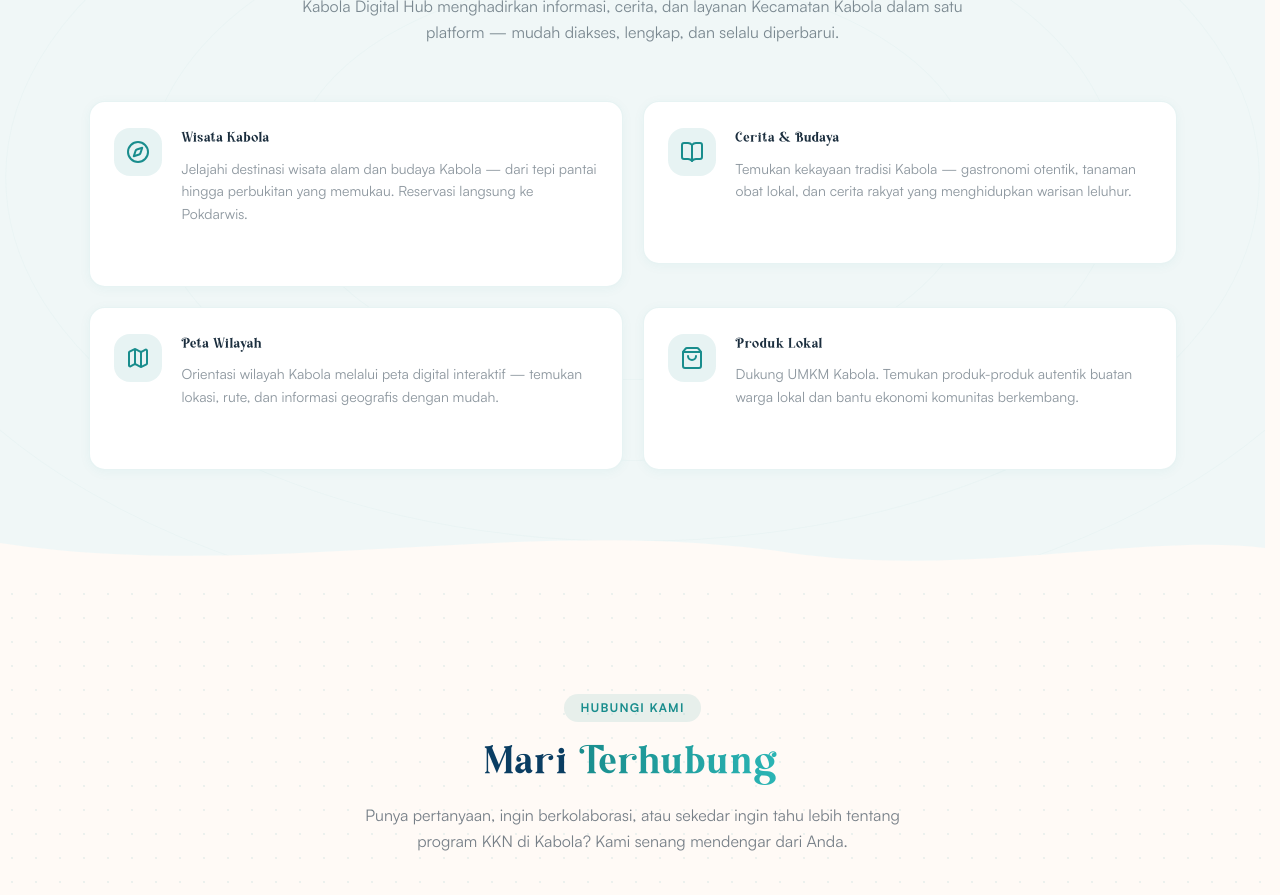
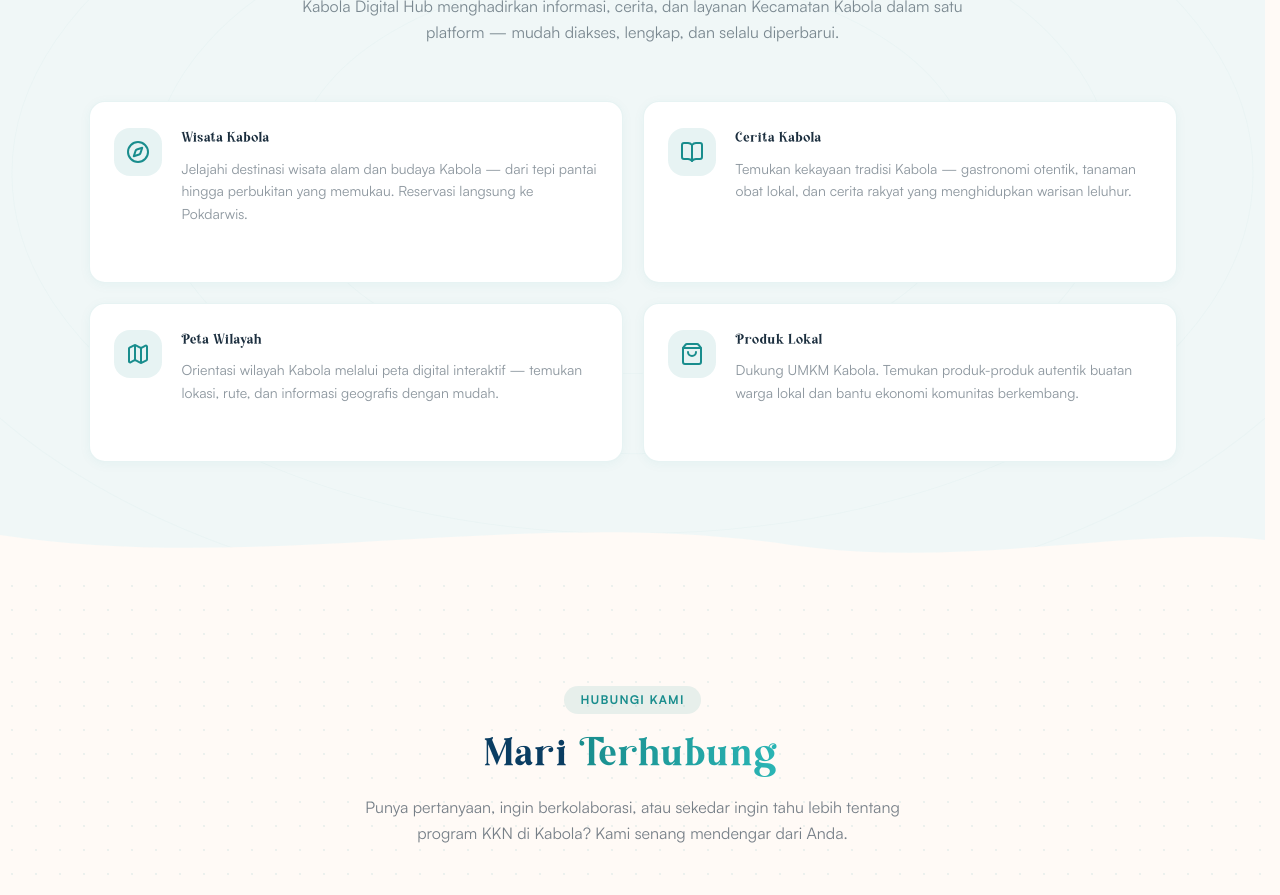
Before and after one commit to alorcaritakknugm/kabola-digital-hub, a Next.js app: page / in a window 1280 px wide. Shown: the part 2500-3395 px from the top of the page. Built offline with nearby package versions, Linux system fonts and the light colour scheme.

Commit message:
style(ui): standardize tourism header and landing page cards

```diff
--- a/app/umkm/page.tsx
+++ b/app/umkm/page.tsx
@@ -25,7 +25,7 @@ export default async function UmkmPage() {
             <span className="inline-block bg-white/10 text-white/60 text-xs font-bold tracking-widest uppercase px-4 py-1.5 rounded-full mb-4 border border-white/10">
               Kecamatan Kabola · Ekonomi Lokal
             </span>
-            <h1 className="font-title text-4xl md:text-5xl text-white mb-4">Katalog Visual UMKM</h1>
+            <h1 className="font-title text-4xl md:text-5xl text-white mb-4">Katalog Visual <span className="text-kabola-teal-light">UMKM</span></h1>
             <p className="text-white/60 max-w-lg mx-auto text-sm leading-relaxed">
               Dokumentasi produk lokal UMKM Kabola. Dukung ekonomi lokal dengan membeli langsung dari para perajin dan pembuatnya.
             </p>
--- a/components/pages/Tourism.tsx
+++ b/components/pages/Tourism.tsx
@@ -8,6 +8,7 @@ import {
   ArrowRight,
   PhoneCall,
   QrCode,
+  Map,
 } from "lucide-react";
 
 function StarRating({ rating }: { rating: number }) {
@@ -38,6 +39,9 @@ export default function Tourism({ wisataList = [] }: { wisataList?: any[] }) {
 
         <div className="container mx-auto px-4 md:px-8 max-w-6xl relative z-10 text-center">
           <SlideUp delay={0}>
+            <div className="w-16 h-16 rounded-2xl bg-white/10 border border-white/20 flex items-center justify-center mx-auto mb-6">
+              <Map className="w-8 h-8 text-kabola-teal-light" />
+            </div>
             <span className="inline-block bg-white/10 text-white/70 text-xs font-bold tracking-widest uppercase px-4 py-1.5 rounded-full mb-4 border border-white/10">
               Katalog Wisata Interaktif
             </span>
--- a/components/sections/ExploreKabola.tsx
+++ b/components/sections/ExploreKabola.tsx
@@ -16,10 +16,10 @@ const features = [
   },
   {
     icon: BookOpen,
-    title: "Cerita & Budaya",
+    title: "Cerita Kabola",
     desc: "Temukan kekayaan tradisi Kabola — gastronomi otentik, tanaman obat lokal, dan cerita rakyat yang menghidupkan warisan leluhur.",
-    href: "/storynomics",
-    cta: "Baca Storynomics",
+    href: "/cerita-kabola",
+    cta: "Baca Cerita",
   },
   {
     icon: Map,
@@ -82,10 +82,11 @@ export default function ExploreKabola() {
               initial={{ opacity: 0, y: 28 }}
               animate={inView ? { opacity: 1, y: 0 } : {}}
               transition={{ duration: 0.55, delay: i * 0.1 }}
+              className="h-full"
             >
               <Link
                 href={item.href}
-                className="group flex gap-5 bg-white rounded-2xl border border-kabola-teal/10 p-6 shadow-[0_2px_12px_rgba(25,141,141,0.05)] hover:shadow-[0_8px_32px_rgba(25,141,141,0.12)] hover:border-kabola-teal/25 hover:-translate-y-0.5 transition-all duration-300"
+                className="group flex gap-5 h-full bg-white rounded-2xl border border-kabola-teal/10 p-6 shadow-[0_2px_12px_rgba(25,141,141,0.05)] hover:shadow-[0_8px_32px_rgba(25,141,141,0.12)] hover:border-kabola-teal/25 hover:-translate-y-0.5 transition-all duration-300"
               >
                 {/* Icon */}
                 <div className="w-12 h-12 rounded-2xl bg-kabola-teal/10 flex items-center justify-center flex-shrink-0 group-hover:bg-kabola-teal/20 transition-colors mt-0.5">
@@ -93,12 +94,12 @@ export default function ExploreKabola() {
                 </div>
 
                 {/* Content */}
-                <div className="flex-1 min-w-0">
+                <div className="flex flex-col flex-1 min-w-0">
                   <h4 className="font-title text-[17px] text-earth mb-1.5 group-hover:text-kabola-teal transition-colors">
                     {item.title}
                   </h4>
-                  <p className="text-earth/50 text-sm leading-relaxed mb-3">{item.desc}</p>
-                  <span className="inline-flex items-center gap-1 text-kabola-teal text-xs font-semibold opacity-0 group-hover:opacity-100 transition-all">
+                  <p className="text-earth/50 text-sm leading-relaxed mb-4 flex-1">{item.desc}</p>
+                  <span className="inline-flex items-center gap-1 text-kabola-teal text-xs font-semibold opacity-0 group-hover:opacity-100 transition-all mt-auto">
                     {item.cta} <ArrowRight className="w-3.5 h-3.5 group-hover:translate-x-0.5 transition-transform" />
                   </span>
                 </div>
--- a/components/sections/ProgramOverview.tsx
+++ b/components/sections/ProgramOverview.tsx
@@ -15,9 +15,9 @@ const programs = [
   },
   {
     icon: BookOpen,
-    title: "Storynomics Digital",
-    desc: "Digitalisasi budaya, gastronomi, dan etnofarmakologi Kabola untuk melestarikan warisan lokal di era digital.",
-    href: "/storynomics",
+    title: "Kabola dalam Cerita",
+    desc: "Dokumentasi budaya, tradisi lisan, dan kehidupan sehari-hari warga Kabola dalam narasi dan visual.",
+    href: "/cerita-kabola",
   },
   {
     icon: Compass,
```
